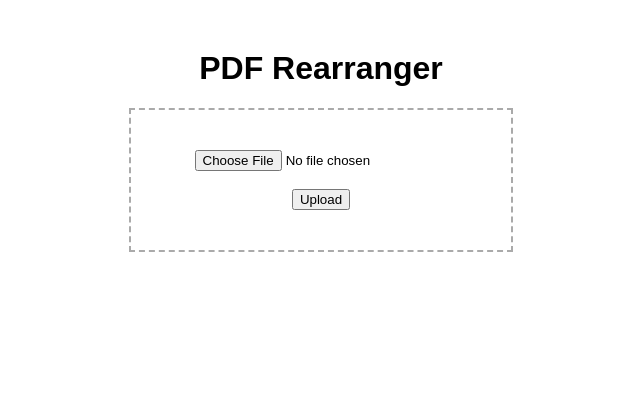
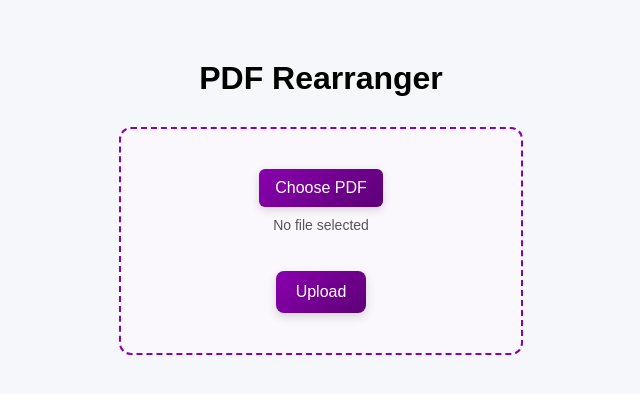
Before and after one commit to owacez/PDF-Rearranger, a Flask app: page / in a window 1280 px wide. Shown: the top 394 px of the page, without its empty margins (319-959 px from the left). Run offline with Flask 3, Linux system fonts and the light colour scheme.

Commit message:
Improve UI styling for upload and rearrange templates

```diff
--- a/templates/index.html
+++ b/templates/index.html
@@ -1,20 +1,141 @@
 <!DOCTYPE html>
 <html>
+
 <head>
     <title>PDF Rearranger</title>
     <style>
-        body { font-family: Arial; text-align: center; margin-top: 50px; }
+        body { font-family: Arial,sans-serif; text-align: center; margin-top: 50px; }
         .upload-box { border: 2px dashed #aaa; padding: 40px; width: 300px; margin: auto; }
     </style>
+    <style>
+        body {
+            font-family: Arial,sans-serif;
+            text-align: center;
+            margin-top: 60px;
+            background: #f5f7fa;
+        }
+
+        h1 {
+            margin-bottom: 30px;
+        }
+
+        .upload-box {
+            border: 2px dashed #8900AE;
+            padding: 40px;
+            width: 320px;
+            margin: auto;
+            border-radius: 12px;
+            background: #faf7fd;
+        }
+
+        /* Hide default input */
+        input[type="file"] {
+            display: none;
+        }
+
+        /* Custom file button */
+        .file-label {
+            display: inline-block;
+            padding: 10px 16px;
+            background: linear-gradient(135deg, #8900AE, #5d0076);
+            color: white;
+            border-radius: 6px;
+            cursor: pointer;
+            transition: all 0.25s ease;
+            box-shadow: 0 3px 8px rgba(0,0,0,0.15);
+        }
+
+        .file-label:hover {
+            transform: translateY(-1px);
+            box-shadow: 0 5px 12px rgba(0,0,0,0.2);
+        }
+
+        /* File name text */
+        #file-name {
+            display: block;
+            margin-top: 10px;
+            font-size: 14px;
+            color: #555;
+        }
+
+        /* Button Styling */
+        button {
+            position: relative;
+            overflow: hidden;
+            margin-top: 20px;
+
+            background: linear-gradient(135deg, #8900AE, #5d0076);
+            color: white;
+            border: none;
+            padding: 12px 20px;
+            font-size: 16px;
+            border-radius: 8px;
+            cursor: pointer;
+            transition: all 0.25s ease;
+            box-shadow: 0 4px 10px rgba(0,0,0,0.15);
+        }
+
+        /* Shine effect */
+        button::before {
+            content: "";
+            position: absolute;
+            top: 0;
+            left: -75%;
+            width: 50%;
+            height: 100%;
+            background: linear-gradient(
+                120deg,
+                rgba(255,255,255,0) 0%,
+                rgba(255,255,255,0.4) 50%,
+                rgba(255,255,255,0) 100%
+            );
+            transform: skewX(-20deg);
+        }
+
+        button:hover {
+            transform: translateY(-2px);
+            box-shadow: 0 6px 14px rgba(0,0,0,0.2);
+        }
+
+        button:hover::before {
+            left: 125%;
+            transition: left 0.6s ease;
+        }
+
+        button:active {
+            transform: translateY(0);
+            box-shadow: 0 2px 6px rgba(0,0,0,0.2);
+        }
+    </style>
 </head>
+
 <body>
+
     <h1>PDF Rearranger</h1>
 
     <form action="/upload" method="post" enctype="multipart/form-data">
         <div class="upload-box">
-            <input type="file" name="pdf" accept="application/pdf" required>
-            <br><br>
+            <input type="file" id="file-input" name="pdf" accept="application/pdf" required>
+            <label for="file-input" class="file-label">Choose PDF</label>
+            <span id="file-name">No file selected</span>
+            <br>
             <button type="submit">Upload</button>
         </div>
     </form>
+
+    <script>
+        const fileInput = document.getElementById('file-input');
+        const fileName = document.getElementById('file-name');
+
+        fileInput.addEventListener('change', function() {
+            if (this.files.length > 0) {
+                fileName.textContent = this.files[0].name;
+            } else {
+                fileName.textContent = "No file selected";
+            }
+        });
+    </script>
+
 </body>
+
+</html>
```
Also changed, not shown: templates/rearrange.html (+81 -4 lines).
